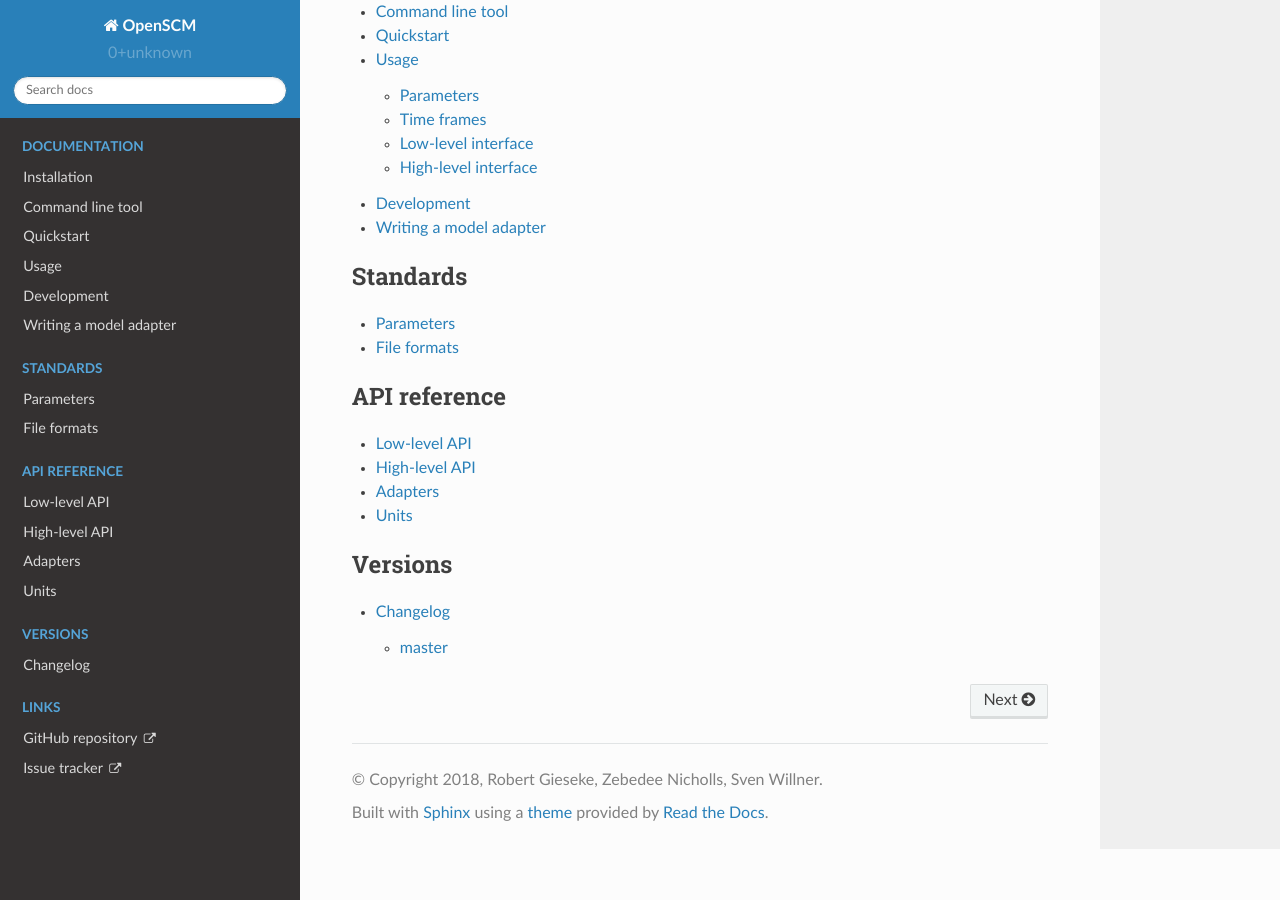
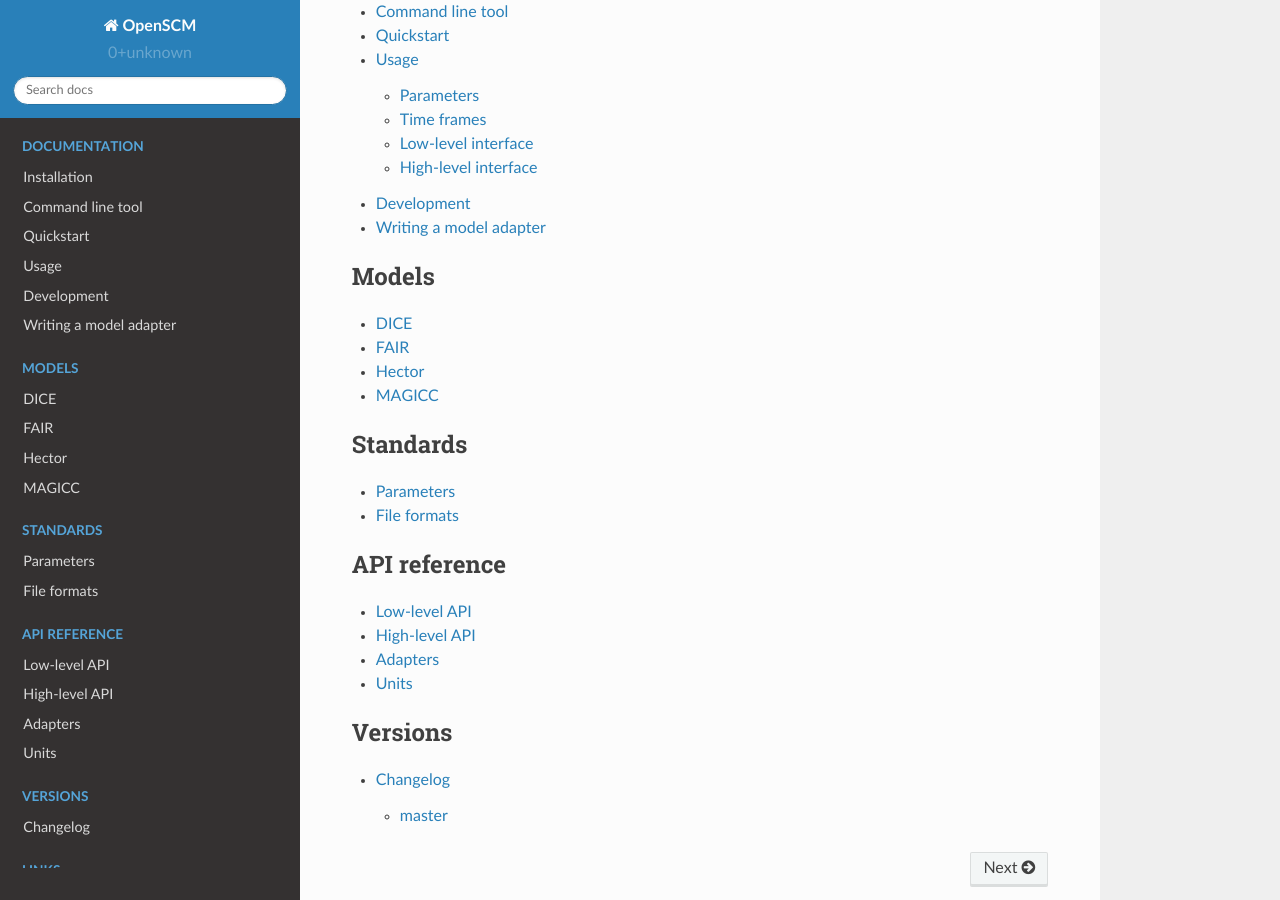
Before and after one commit to openscm/openscm, a Sphinx documentation site: the page built from docs/index.rst, in a window 1280 px wide and 900 px high, scrolled down 1145 px. Built offline with Sphinx 7.4.7 and the Read the Docs theme 2.0.0, drawn with Linux system fonts in a browser that asks for light colours.

Commit message:
Add TOC for linking to models
Should document features as discussed in #52.

```diff
--- /dev/null
+++ b/docs/DICE.rst
@@ -0,0 +1,2 @@
+DICE
+----
--- /dev/null
+++ b/docs/FAIR.rst
@@ -0,0 +1,4 @@
+FAIR
+----
+
+https://github.com/OMS-NetZero/FAIR
--- /dev/null
+++ b/docs/Hector.rst
@@ -0,0 +1,6 @@
+Hector
+------
+
+https://github.com/JGCRI/hector
+
+https://github.com/openclimatedata/pyhector
--- /dev/null
+++ b/docs/MAGICC.rst
@@ -0,0 +1,6 @@
+MAGICC
+------
+
+http://magicc.org/
+
+https://github.com/openclimatedata/pymagicc/
--- a/docs/index.rst
+++ b/docs/index.rst
@@ -24,6 +24,15 @@
 
 .. toctree::
     :maxdepth: 2
+    :caption: Models
+
+    DICE
+    FAIR
+    Hector
+    MAGICC
+
+.. toctree::
+    :maxdepth: 2
     :caption: Standards
 
     parameters
```
